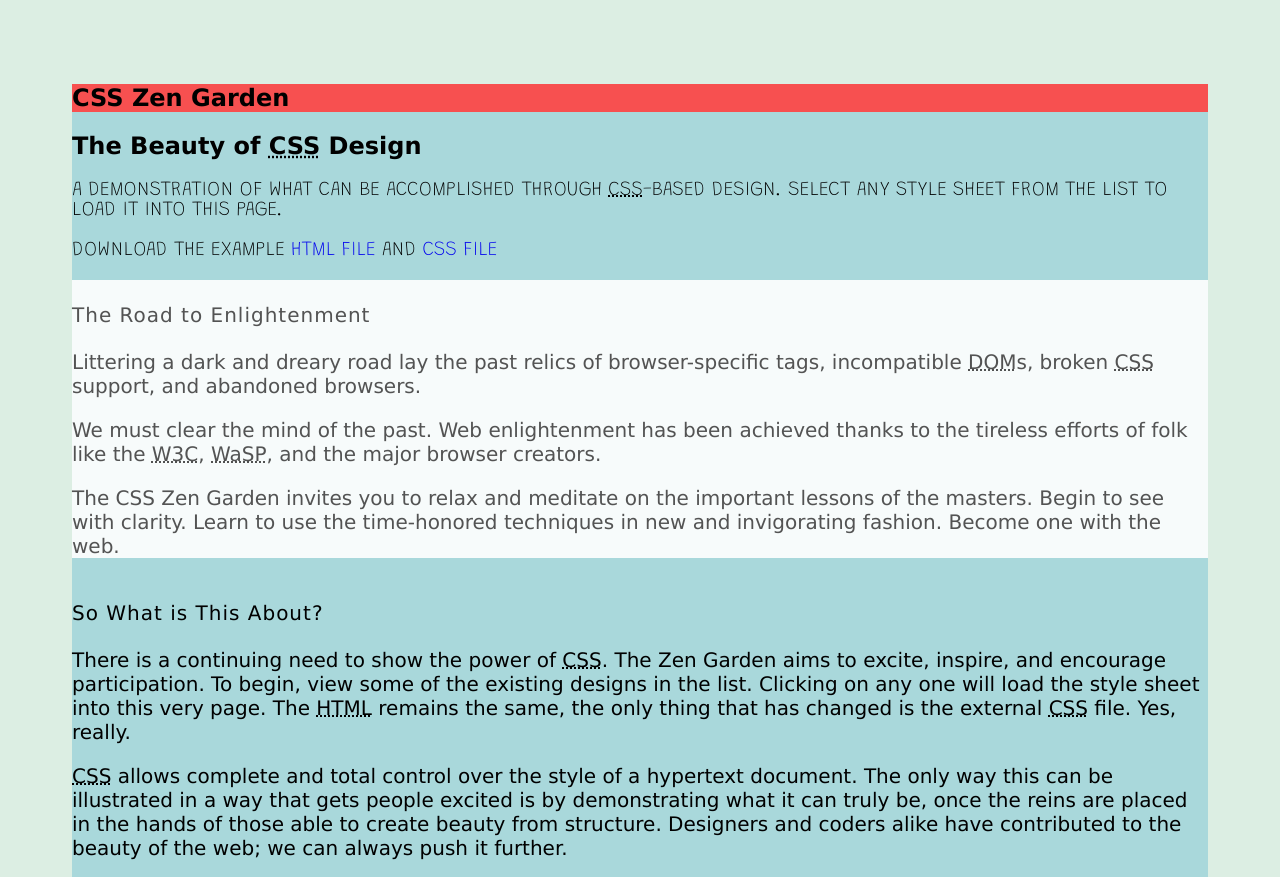
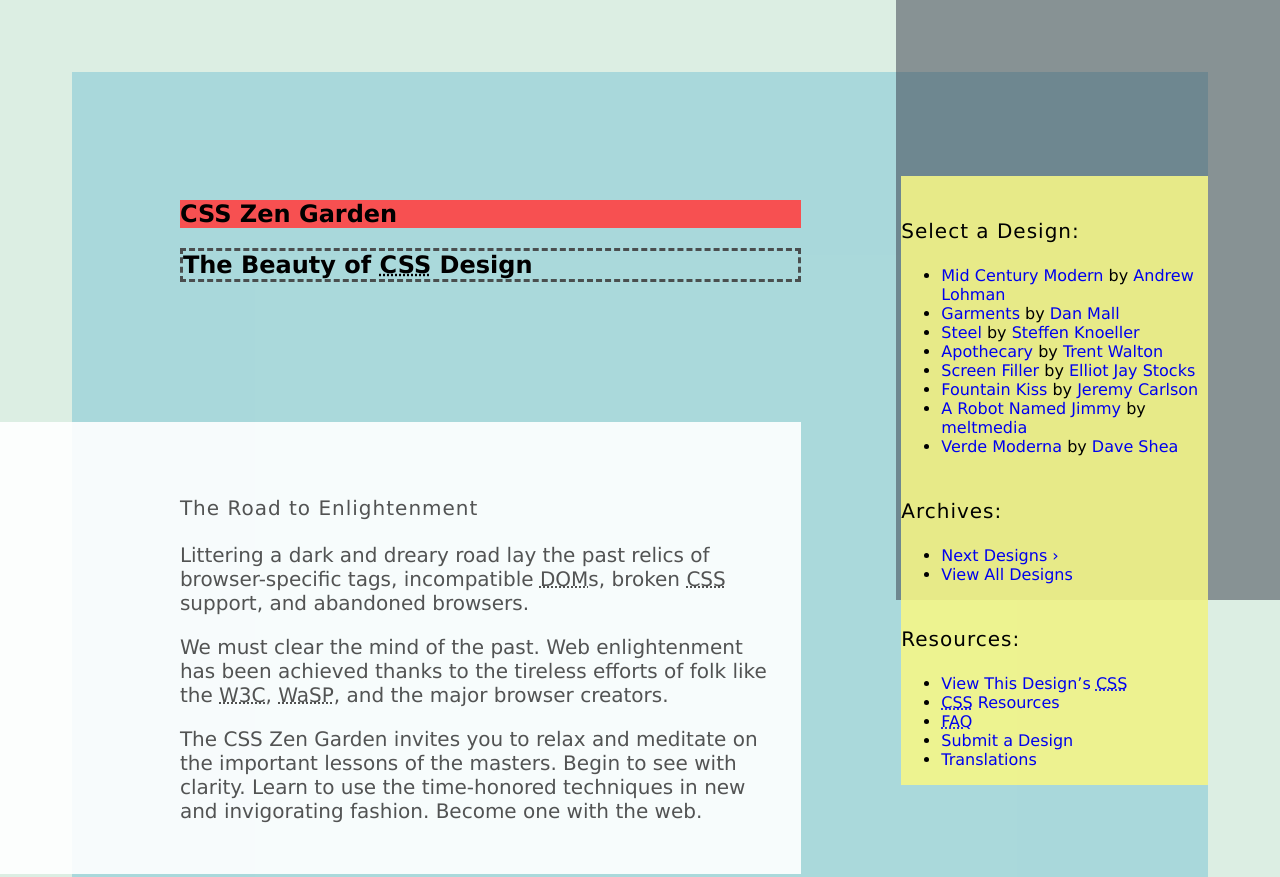
Before and after one commit to YungLawn/workspacecss-2020-29fwje, a website: page index.html in a window 1280 px wide. Shown: the top 877 px of the page. Drawn offline with Linux system fonts and the light colour scheme.

Commit message:
1 file modified

```diff
--- a/css/main.css
+++ b/css/main.css
@@ -80,7 +80,93 @@
 
 
 /** 03 Position, Size, layout **/
+div,
+article,
+section,
+header,
+footer,
+nav,
+figure,
+li{
+  position: relative;
+}
 
+aside.sidebar{
+  position: absolute;
+  top: 3%;
+  right:0;
+  width: 27%;
+}
+
+section.intro{
+  width: 60.7%;
+  padding: 5%;
+}
+
+section.intro div.preamble{
+  margin-left: -30%;
+  padding: 5% 5% 5% 30%;
+}
+
+div.page-wrapper{
+  padding: 5%;
+  z-index: 2;
+}
+
+div.extra1{
+  position: fixed;
+  top: 0;
+  right: 0;
+  width: 30%;
+  /*bottom:0*/
+  height: 600px;
+  background-color: hsla(227, 15%, 24%, 0.5);
+  z-index:1;
+}
+
+div.explanation{
+  float: left;
+  width: 40%;
+  padding: 5%;
+}
+
+div.partiicaption{
+  margin-left: 50%;
+  width: 40%;
+  padding: 5%;
+}
+
+div.benefits{
+  float: left;
+  width: 30%;
+  padding: 5%;
+}
+
+div.requirements{
+  margin-left: 40%;
+  width: 50%;
+  padding: 5%;
+}
+
+h2{
+  border: 3px dashed hsla(180, 0%, 25%, 0.9);
+}
+
+a{
+  border-bottom: 1px insert black;
+}
+
+footer{
+  clear: both;
+  color: #fff;
+  padding: 1em 5%;
+  width: 50%;
+  margin: 10em auto;
+}
+
+div.summary{
+  visibility: hidden;
+}
 
 /** 04  Other decoration -- background Links **/
 
```
